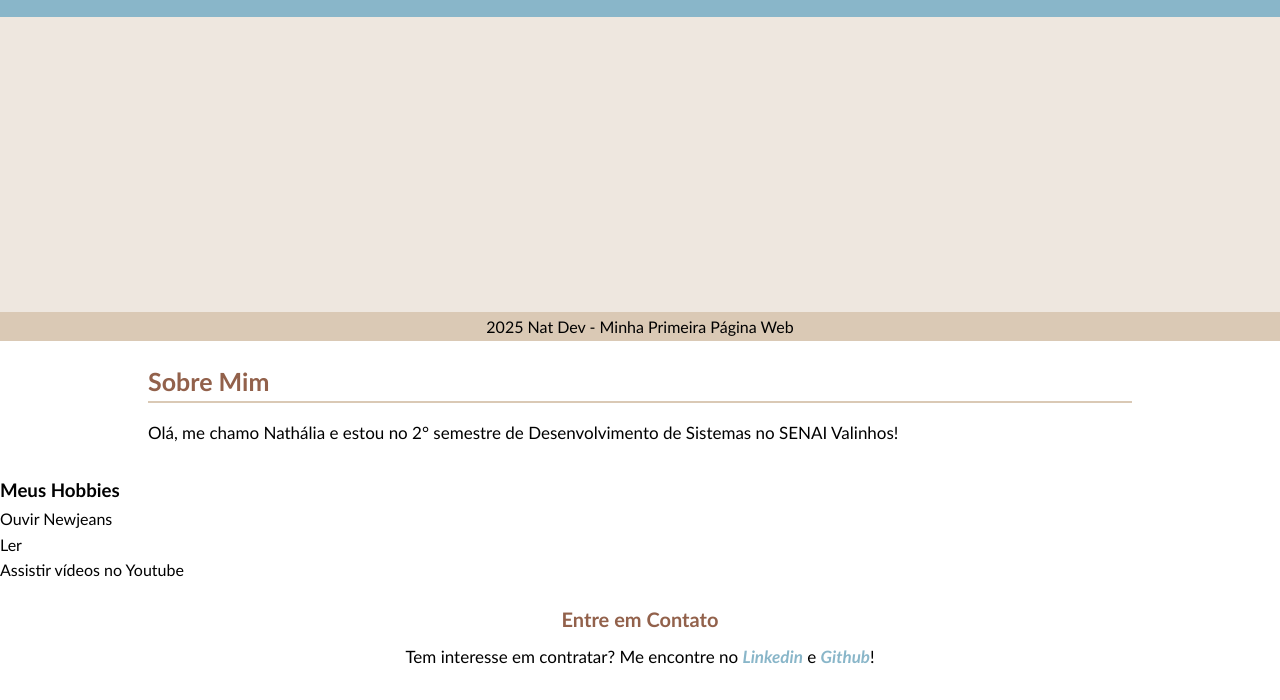
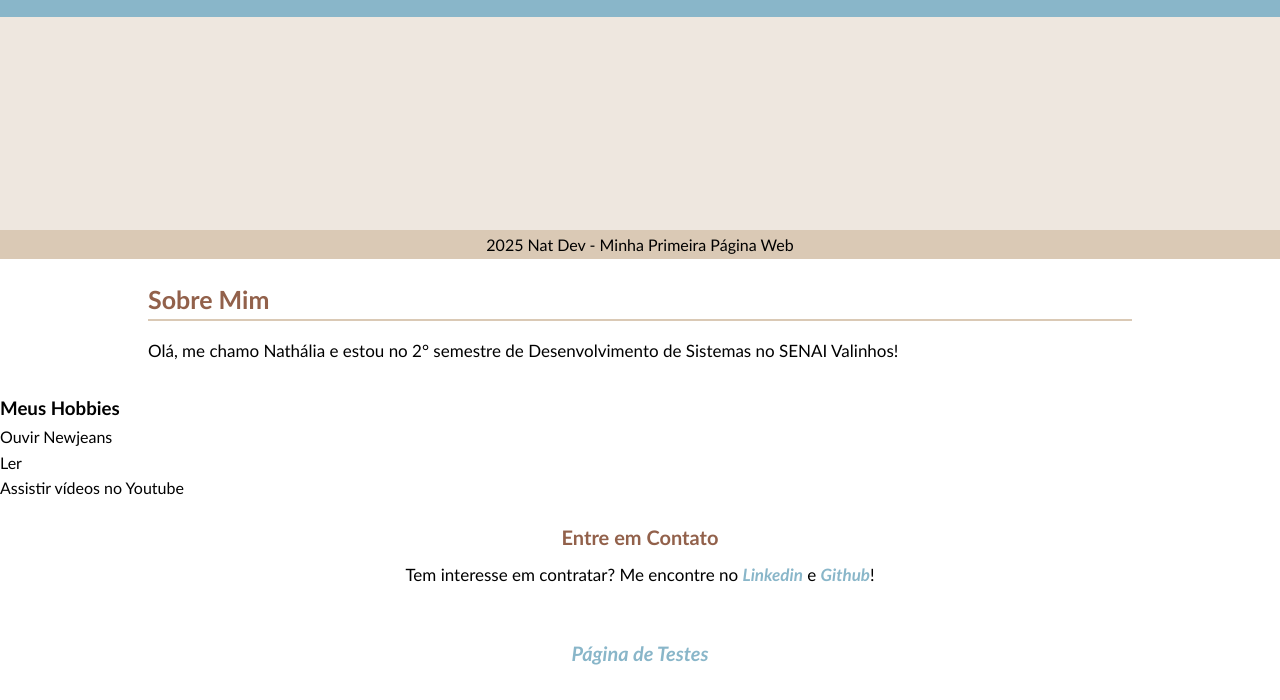
Before and after one commit to NathaliaNascimentoReis/meu-primeiro-site, a plain HTML site: page index.html in a window 1280 px wide. Shown: the part 100-800 px from the top of the page. Drawn offline with Linux system fonts and the light colour scheme.

Commit message:
feat: cria seção "página de testes"

```diff
--- a/assets/styles/index.css
+++ b/assets/styles/index.css
@@ -99,3 +99,31 @@ footer p {
     color: rgb(218, 201, 181);
     transform: translateY(2px);
 }
+
+#pagina-de-testes {
+    font-size: 17px;
+    background-color: rgb(255, 255, 255);
+    width: 80%;
+    margin: 0 auto;
+    padding: 20px;
+    border-radius: 12px;
+    margin-bottom: 10px;
+}
+
+#pagina-de-testes h3 {
+    text-decoration: none;
+    font-weight: bold;
+    font-style: italic;
+    text-align: center;
+}
+
+#pagina-de-testes a {
+    color: rgb(137, 182, 201);
+    text-decoration: none;
+    transition: all 0.3 ease;
+}
+
+#pagina-de-testes a:hover {
+    color: rgb(218, 201, 181);
+    transform: translateY(2px);
+}
--- a/index.html
+++ b/index.html
@@ -49,5 +49,11 @@
         >!
       </p>
     </section>
+
+    <section id="pagina-de-testes">
+      <h3>
+        <a href="pages/tests.html">Página de Testes</a>
+      </h3>
+    </section>
   </body>
 </html>
```
